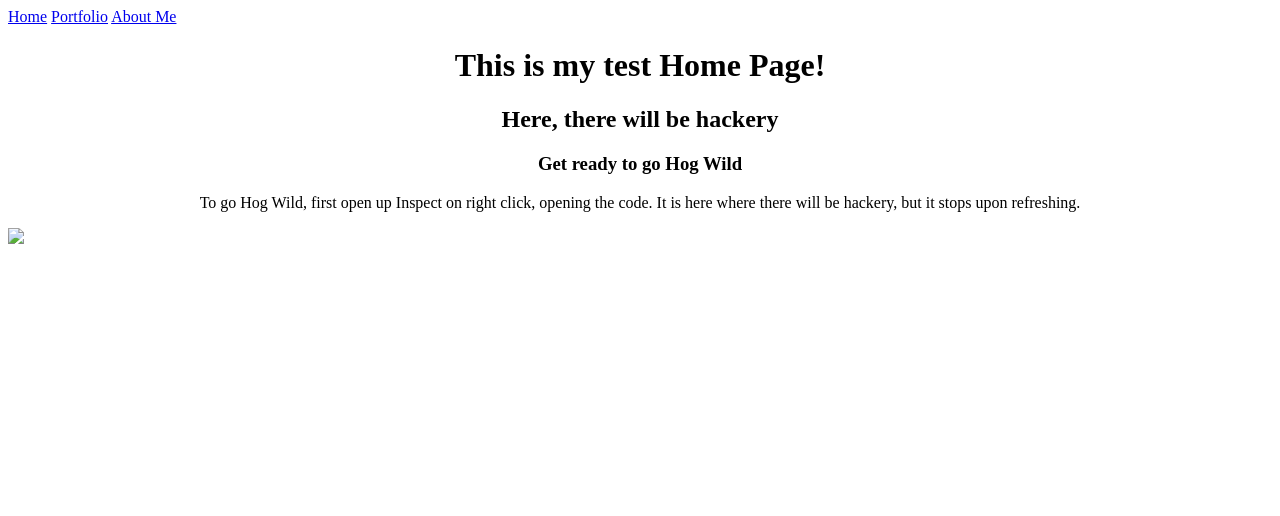
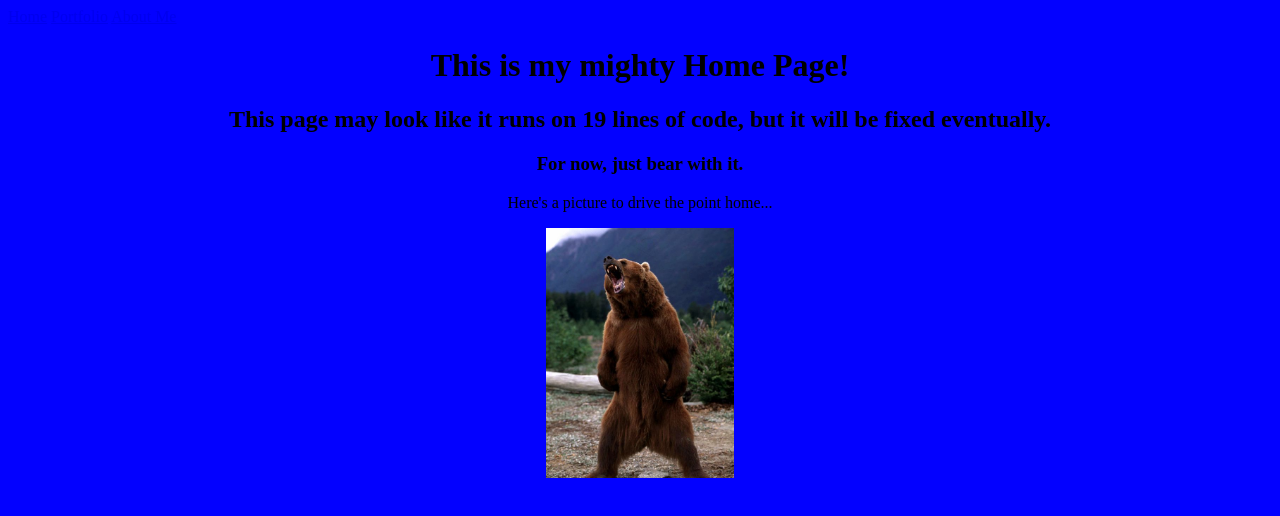
Before and after one commit to Sans-Underscore/sans-underscore.github.io, a plain HTML site: page indexfile.html in a window 1280 px wide. Drawn offline with Linux system fonts and the light colour scheme.

Commit message:
tuesday changes

```diff
--- a/indexfile.html
+++ b/indexfile.html
@@ -4,16 +4,16 @@
     <meta charset="utf-8">
     <title>Home</title>
   </head>
-  <body>
-    <a href="index.html">Home</a>
+  <body class="default-theme des-mat" style="background: rgb(3, 1, 255);">
+    <a href="indexfile.html">Home</a>
     <a href="portfolio.html">Portfolio</a>
     <a href="aboutme.html">About Me</a>
     <center>
-    <h1>This is my test Home Page!</h1>
-    <h2>Here, there will be hackery</h2>
-    <h3>Get ready to go Hog Wild</h3>
-    <p>To go Hog Wild, first open up Inspect on right click, opening the code. It is here where there will be hackery, but it stops upon refreshing.</p>
+    <h1>This is my mighty Home Page!</h1>
+    <h2>This page may look like it runs on 19 lines of code, but it will be fixed eventually.</h2>
+    <h3>For now, just bear with it.</h3>
+    <p>Here's a picture to drive the point home...</p>
+    <img src="images/bear.JPG" height="250">
     </center>
-    <img src="images/home.jpg" height="250">
   </body>
 </html>
```
Also changed, not shown: aboutme.html (+2 -2 lines), portfolio.html (+2 -1 lines), images/bear.JPG (added), images/overwatch2.jpg (added).
